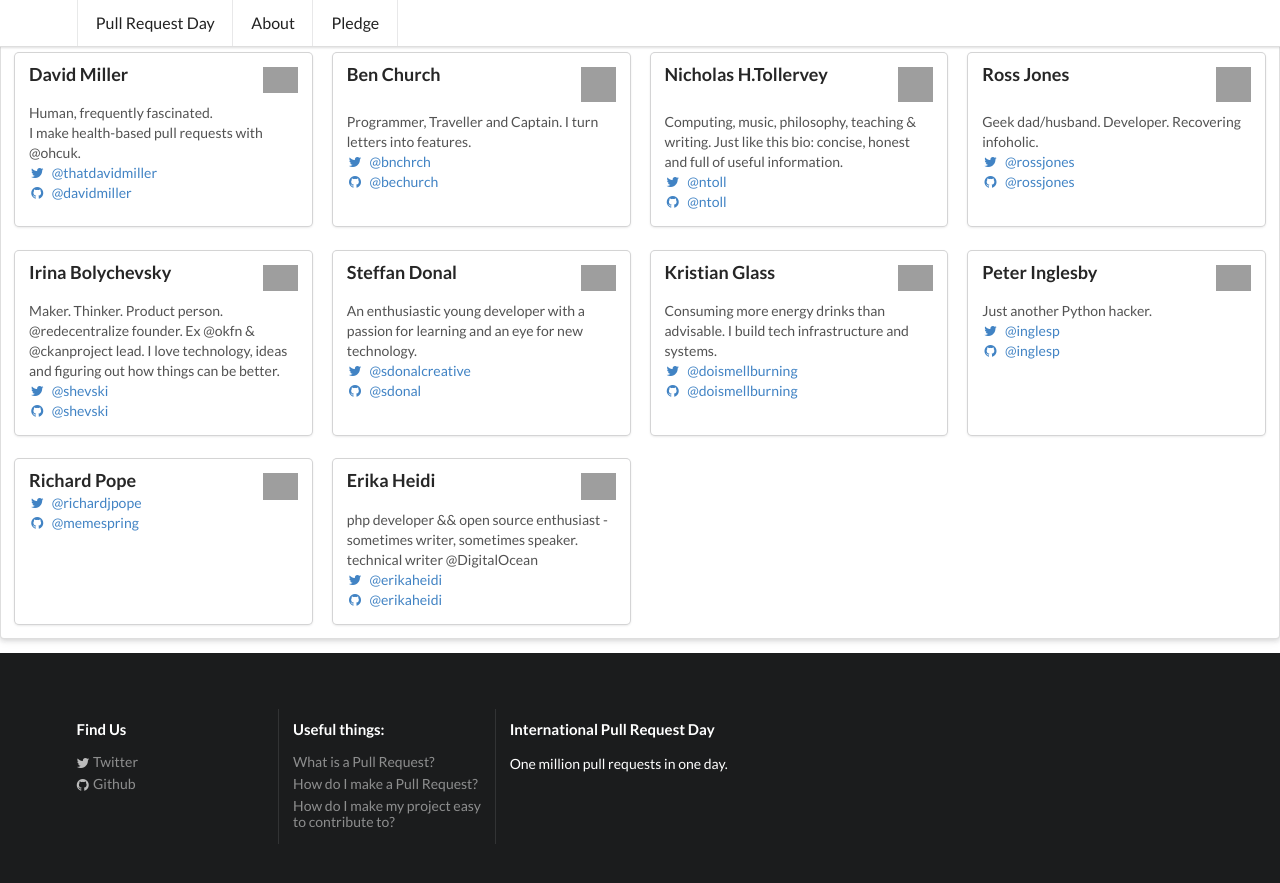
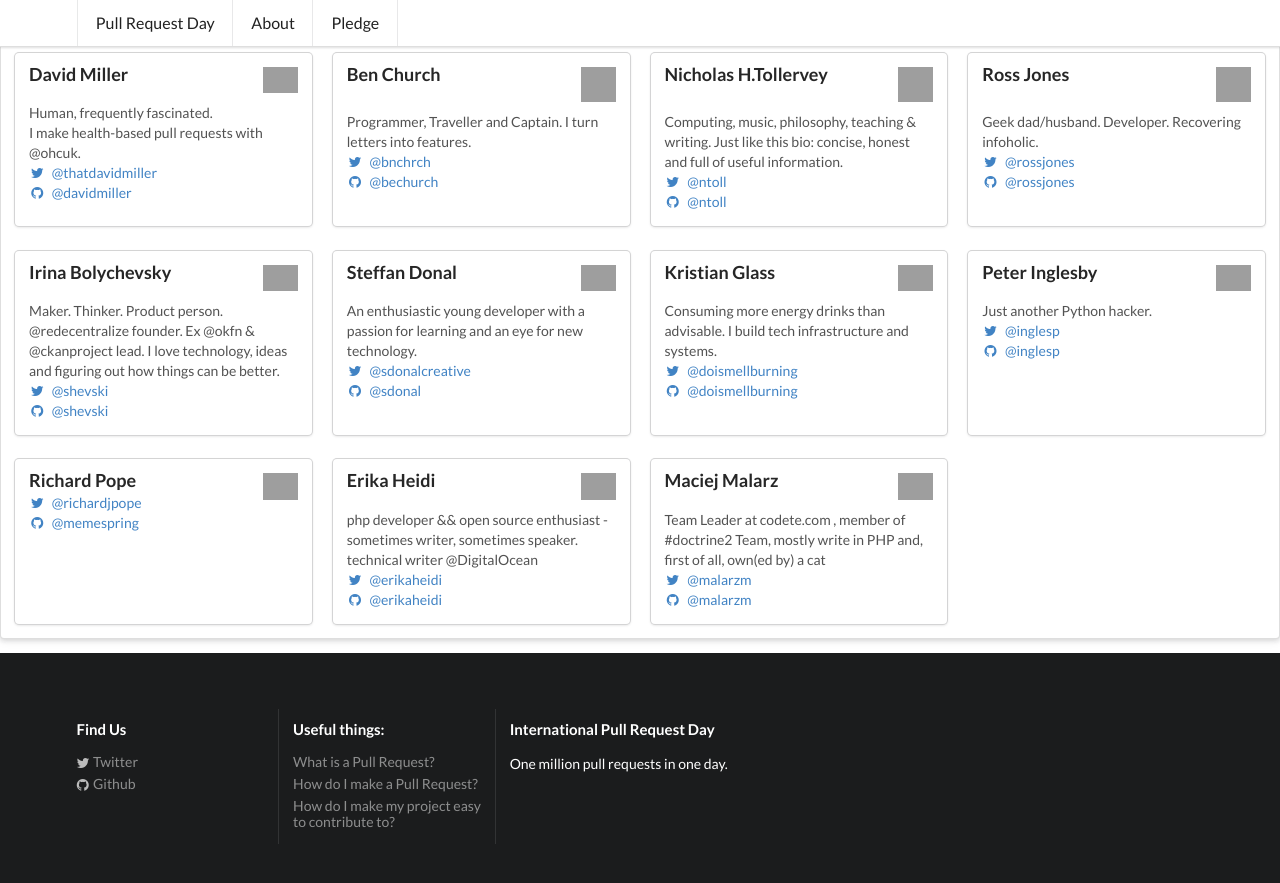
Before and after one commit to pullrequestday/pullrequestday, a Jekyll site: the page built from pledge/index.html, in a window 1280 px wide and 900 px high, scrolled down 1889 px. Shown: the top 883 px of the window. Built offline with Jekyll 4.4.1, drawn with Linux system fonts in a browser that asks for light colours; grey boxes are pictures that could not be loaded.

Commit message:
Added malarzm

```diff
--- a/pledge/index.html
+++ b/pledge/index.html
@@ -329,7 +329,33 @@ layout: default
     </div>
   </div> <!-- End of content -->
 </div> <!-- End of card -->
-
+<div class="ui card">
+  <div class="content">
+    <img class="right floated mini ui image"
+            src="https://pbs.twimg.com/profile_images/573163158224781312/99WJTluL_400x400.jpeg">
+    <div class="header">
+      Maciej Malarz
+    </div>
+    <div class="description">
+      Team Leader at codete.com , member of #doctrine2 Team, mostly write in PHP and, first of all, own(ed by) a cat
+    </div>
+    <div class="extra content">
+      <p>
+        <a target="_blank"
+              href="http://twitter.com/malarzm">
+          <i class="twitter icon"></i>
+          @malarzm
+        </a>
+        <br />
+        <a target="_blank"
+              href="http://github.com/malarzm">
+          <i class="github icon"></i>
+          @malarzm
+        </a>
+      </p>
+    </div>
+  </div> <!-- End of content -->
+</div> <!-- End of card -->
     <!-- ATTENTION PLEDGE MAKERS:  -->
     <!-- INSERT YOUR PLEDGE IMMEDIATELY ABOVE THIS COMMENT -->
 
```
